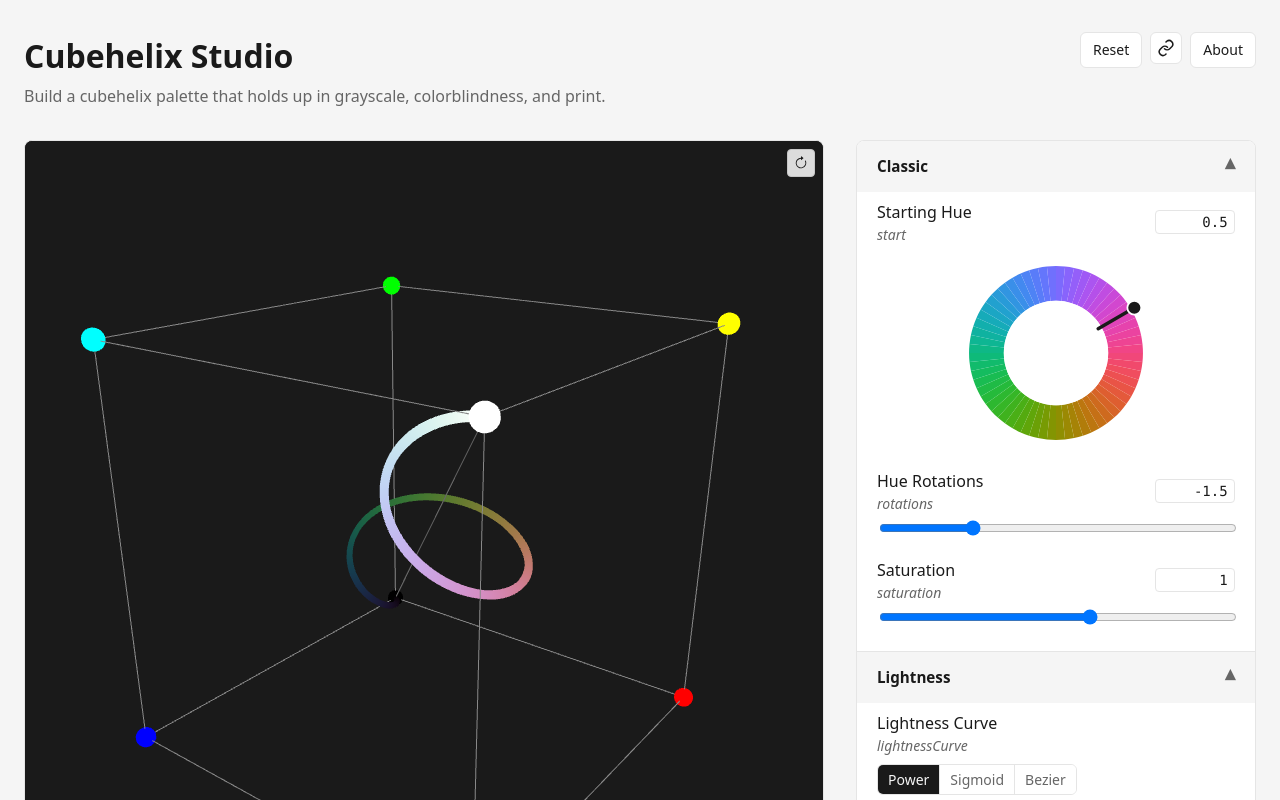
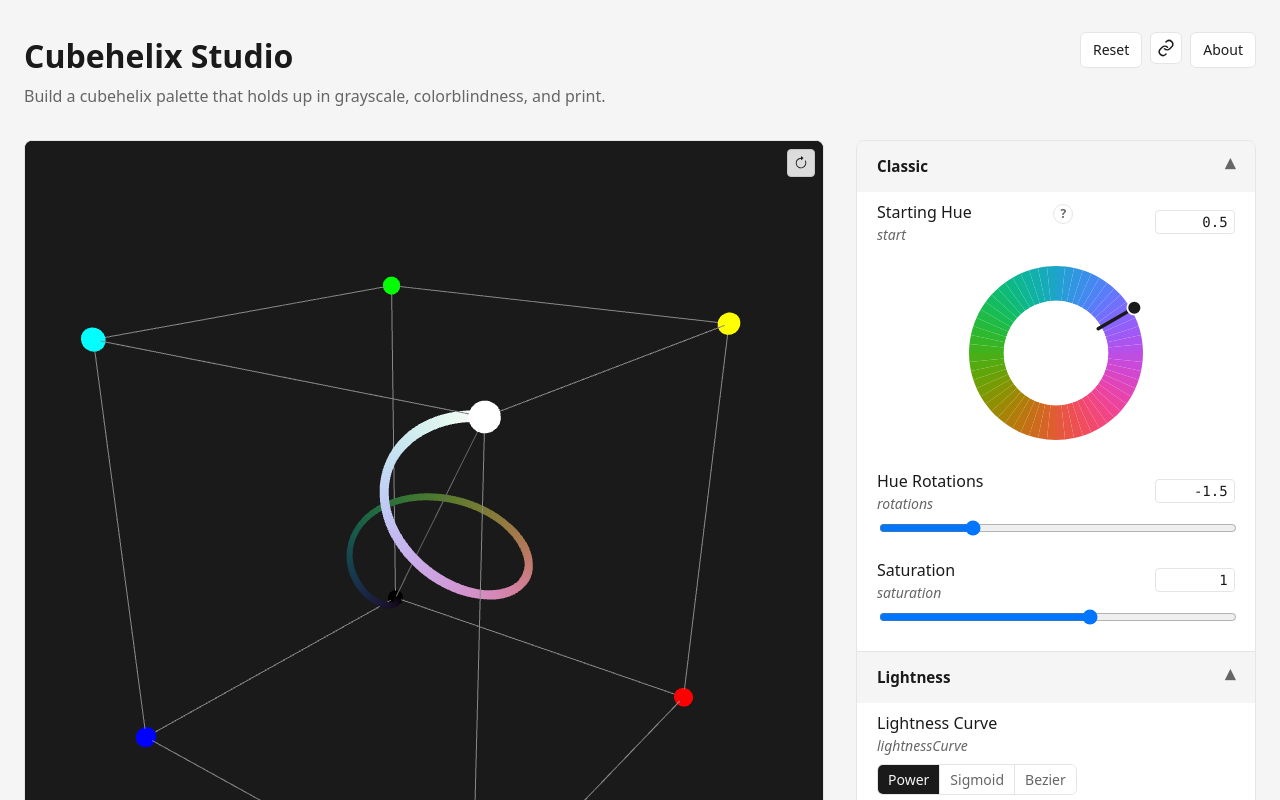
Before and after one commit to obangpub/cubehelix-studio, a React (Vite) app in the folder apps/web/: page / in a window 1280 px wide. Shown: the top 800 px of the page. Built offline with nearby package versions, Linux system fonts and the light colour scheme.

Commit message:
feat(web): hue wheel samples user rotations and adds a help popover explaining the relationship

```diff
--- a/apps/web/src/components/ParamControls.tsx
+++ b/apps/web/src/components/ParamControls.tsx
@@ -158,6 +158,32 @@ export function ParamControls({
                 <span className="slider-label">Starting Hue</span>
                 <span className="slider-technical">start</span>
               </span>
+              <details className="info-popover">
+                <summary
+                  className="info-popover-trigger"
+                  aria-label="About the starting hue wheel"
+                  title="About the starting hue wheel"
+                >
+                  ?
+                </summary>
+                <div className="info-popover-content" role="tooltip">
+                  <p>
+                    The wheel shows the hue family that appears just past the dark end of your
+                    gradient — not the abstract start angle in isolation.
+                  </p>
+                  <p>
+                    Cubehelix sweeps through hues as it traverses the lightness range, so the
+                    visible start hue depends on both <em>Starting Hue</em> and{" "}
+                    <em>Hue Rotations</em>. That coupling is why the wheel rotates when you change
+                    rotations.
+                  </p>
+                  <p>
+                    With rotations = 0, the wheel matches the abstract start angle exactly. With
+                    non-zero rotations it shifts to keep the pointer aligned with what your gradient
+                    actually starts with.
+                  </p>
+                </div>
+              </details>
               <input
                 id="hue-control-number"
                 className="slider-value"
@@ -168,7 +194,11 @@ export function ParamControls({
                 aria-label="Starting Hue value"
               />
             </div>
-            <StartingHueWheel value={params.start} onChange={setStart} />
+            <StartingHueWheel
+              value={params.start}
+              onChange={setStart}
+              rotations={params.rotations}
+            />
           </div>
           <Slider
             label="Hue Rotations"
--- a/apps/web/src/components/StartingHueWheel.tsx
+++ b/apps/web/src/components/StartingHueWheel.tsx
@@ -9,6 +9,7 @@ import {
 interface StartingHueWheelProps {
   value: number;
   onChange: (next: number) => void;
+  rotations: number;
 }
 
 const SEGMENT_COUNT = 60;
@@ -17,9 +18,17 @@ const INNER_RADIUS = 0.6;
 const POINTER_INNER = INNER_RADIUS - 0.04;
 const POINTER_OUTER = OUTER_RADIUS + 0.04;
 
-// Sample at peak chroma (default chroma envelope) so the segments are as
-// vivid as the gamut allows.
-const REFERENCE_T = 0.5;
+// Sample at the gradient's near-start position so each segment shows the
+// hue family that appears just past the achromatic start of that gradient.
+// SAMPLE_T = 0 would give the abstract start angle; with non-zero rotations
+// that hue is also revisited mid-gradient, so the pointer would visually
+// match the gradient's interior rather than its start.
+const SAMPLE_T = 0.1;
+
+// Pin fraction at 0.5 (peak chroma in the default envelope) regardless of
+// SAMPLE_T by collapsing the lightness range. Decouples vividness from how
+// early in the gradient we sample.
+const WHEEL_FRACTION = 0.5;
 
 // Maximum saturation that keeps every hue in [0, 1] at fraction=0.5 with
 // the default chroma envelope. The binding constraint is along the B
@@ -28,14 +37,14 @@ const REFERENCE_T = 0.5;
 // 2.0 leaves a tiny floating-point buffer.
 const WHEEL_SATURATION = 2.0;
 
-function wheelParams(start: number): CubehelixParams {
+function wheelParams(start: number, rotations: number): CubehelixParams {
   return {
     start,
-    rotations: 0,
+    rotations,
     saturation: WHEEL_SATURATION,
     lightnessCurve: DEFAULT_LIGHTNESS_CURVE,
-    lightnessMin: 0,
-    lightnessMax: 1,
+    lightnessMin: WHEEL_FRACTION,
+    lightnessMax: WHEEL_FRACTION,
     chromaPeak: 0.5,
     chromaWidth: 1,
     chromaFloor: 0,
@@ -63,18 +72,18 @@ function arcSegmentPath(angleStart: number, angleEnd: number): string {
   return `M ${o0.x} ${o0.y} A ${OUTER_RADIUS} ${OUTER_RADIUS} 0 0 1 ${o1.x} ${o1.y} L ${i1.x} ${i1.y} A ${INNER_RADIUS} ${INNER_RADIUS} 0 0 0 ${i0.x} ${i0.y} Z`;
 }
 
-export function StartingHueWheel({ value, onChange }: StartingHueWheelProps) {
+export function StartingHueWheel({ value, onChange, rotations }: StartingHueWheelProps) {
   const segments = useMemo(() => {
     const out: { path: string; color: string }[] = [];
     for (let i = 0; i < SEGMENT_COUNT; i++) {
       const segStart = ((i + 0.5) / SEGMENT_COUNT) * 3;
-      const color = toCssRgb(cubehelix(REFERENCE_T, wheelParams(segStart)));
+      const color = toCssRgb(cubehelix(SAMPLE_T, wheelParams(segStart, rotations)));
       const a0 = (i / SEGMENT_COUNT) * 2 * Math.PI;
       const a1 = ((i + 1) / SEGMENT_COUNT) * 2 * Math.PI;
       out.push({ path: arcSegmentPath(a0, a1), color });
     }
     return out;
-  }, []);
+  }, [rotations]);
 
   const svgRef = useRef<SVGSVGElement>(null);
 
--- a/apps/web/src/styles.css
+++ b/apps/web/src/styles.css
@@ -310,7 +310,72 @@ header p {
   display: flex;
   align-items: flex-start;
   justify-content: space-between;
-  gap: 0.75rem;
+  gap: 0.5rem;
+}
+
+.info-popover {
+  position: relative;
+  flex: 0 0 auto;
+}
+
+.info-popover-trigger {
+  display: inline-flex;
+  align-items: center;
+  justify-content: center;
+  width: 1.25rem;
+  height: 1.25rem;
+  margin-top: 0.125rem;
+  border: 1px solid var(--border);
+  border-radius: 50%;
+  background: var(--surface);
+  font-size: 0.75rem;
+  font-weight: 600;
+  color: var(--muted);
+  cursor: pointer;
+  user-select: none;
+  list-style: none;
+  transition:
+    color 120ms ease,
+    border-color 120ms ease;
+}
+
+.info-popover-trigger::-webkit-details-marker {
+  display: none;
+}
+
+.info-popover-trigger:hover,
+.info-popover[open] .info-popover-trigger {
+  color: var(--fg);
+  border-color: var(--fg);
+}
+
+.info-popover-content {
+  position: absolute;
+  top: calc(100% + 0.5rem);
+  right: 0;
+  z-index: 20;
+  width: 280px;
+  padding: 0.75rem 1rem;
+  background: var(--surface);
+  border: 1px solid var(--border);
+  border-radius: 6px;
+  box-shadow: 0 6px 16px rgba(0, 0, 0, 0.1);
+  font-size: 0.8125rem;
+  line-height: 1.5;
+  color: var(--fg);
+}
+
+.info-popover-content p {
+  margin: 0;
+}
+
+.info-popover-content p + p {
+  margin-top: 0.5rem;
+}
+
+.info-popover-content em {
+  font-style: normal;
+  font-weight: 600;
 }
 
 .hue-wheel {
```
